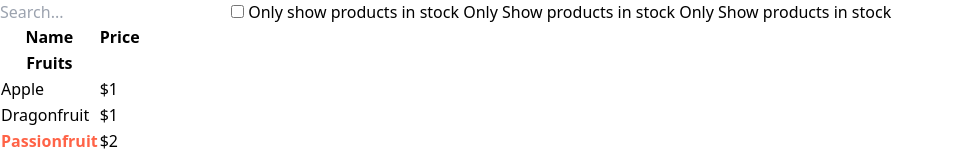
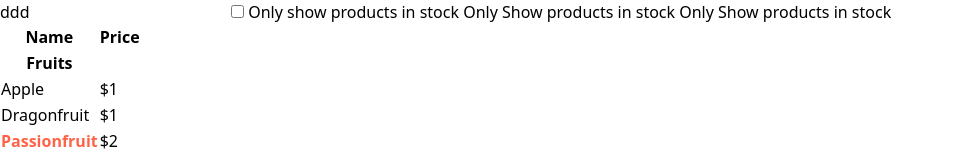
Before and after one commit to EnSillee/thinking-in-react, a React (Vite) app: page / in a window 1280 px wide. Shown: the top 159 px of the page, without its empty margins (0-954 px from the left). Built offline with nearby package versions, Linux system fonts and the light colour scheme.

Commit message:
ADD filterText useState

```diff
--- a/src/components/ProductTable.tsx
+++ b/src/components/ProductTable.tsx
@@ -3,6 +3,7 @@ import { ProductCategoryRow } from './ProductCategoryRow';
 import { ProductRow } from './ProductRow';
 
 interface ProductTableProps {
+    filterText: string;
     isStockToggleOn: boolean;
     products: { category: string; name: string; price: string; stocked: boolean }[];
 }
--- a/src/components/SearchBar.tsx
+++ b/src/components/SearchBar.tsx
@@ -1,14 +1,16 @@
 interface searchBarProps {
-    isStockToggleOn: boolean
+    filterText: string;
+    isStockToggleOn: boolean;
+    onFilterTextChange: React.Dispatch<React.SetStateAction<string>>
     handleClickToggle: React.MouseEventHandler<HTMLInputElement>;
 }
 
-export const SearchBar = ({ isStockToggleOn, handleClickToggle }: searchBarProps) => {
+export const SearchBar = ({ filterText, isStockToggleOn, handleClickToggle, onFilterTextChange }: searchBarProps) => {
     return (
         <div className='flex flex-col align-middle justify-start items-start p-2 border-4 border-blue-400 w-full h-[17%] truncate '>
             <form className='flex flex-col gap-3 w-full  '>
                 <label htmlFor='search' className='flex justify-left pl-1'>
-                    <input type='text' id='name' name='name' required className=' w-5/6d text-left' placeholder='Search...' />
+                    <input type='text' id='name' name='name' required className=' w-5/6d text-left' placeholder='Search...' value={filterText} onChange={e => onFilterTextChange(e.target.value)} />
                 </label>
 
                 <label className='truncate'>
--- a/src/pages/FilterableProductTable.tsx
+++ b/src/pages/FilterableProductTable.tsx
@@ -8,6 +8,7 @@ interface ProductTableProps {
 
 export const FilterableProductTable = ({ products }: ProductTableProps) => {
 
+    const [filterText, setFilterText] = useState('ddd');
     const [isStockToggleOn, setIsStockToggleOn] = useState(false)
 
     const handleClickToggle = () => {
@@ -20,8 +21,8 @@ export const FilterableProductTable = ({ products }: ProductTableProps) => {
         <div className='flex flex-col  w-full h-screen'>
             <div className='flex flex-col justify-center items-center m-4 h-[83%] sm:h-full'>
                 <div className='flex flex-col p-4 h-full w-full lg:w-[1008px] min-w-[260px] border-4 gap-2'>
-                    <SearchBar isStockToggleOn={isStockToggleOn} handleClickToggle={handleClickToggle} />
-                    <ProductTable isStockToggleOn={isStockToggleOn} products={products} />
+                    <SearchBar filterText={filterText} onFilterTextChange={setFilterText} isStockToggleOn={isStockToggleOn} handleClickToggle={handleClickToggle} />
+                    <ProductTable filterText={filterText} isStockToggleOn={isStockToggleOn} products={products} />
                 </div>
             </div>
         </div>
```
